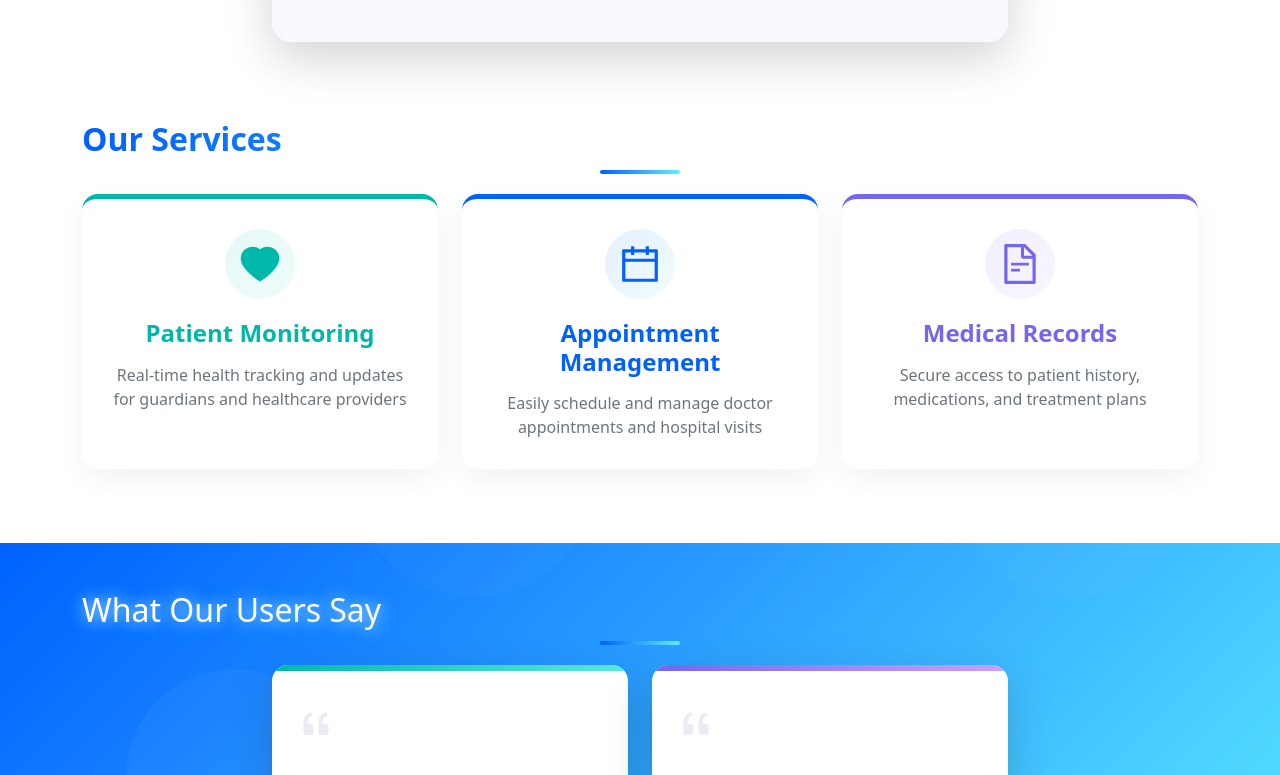
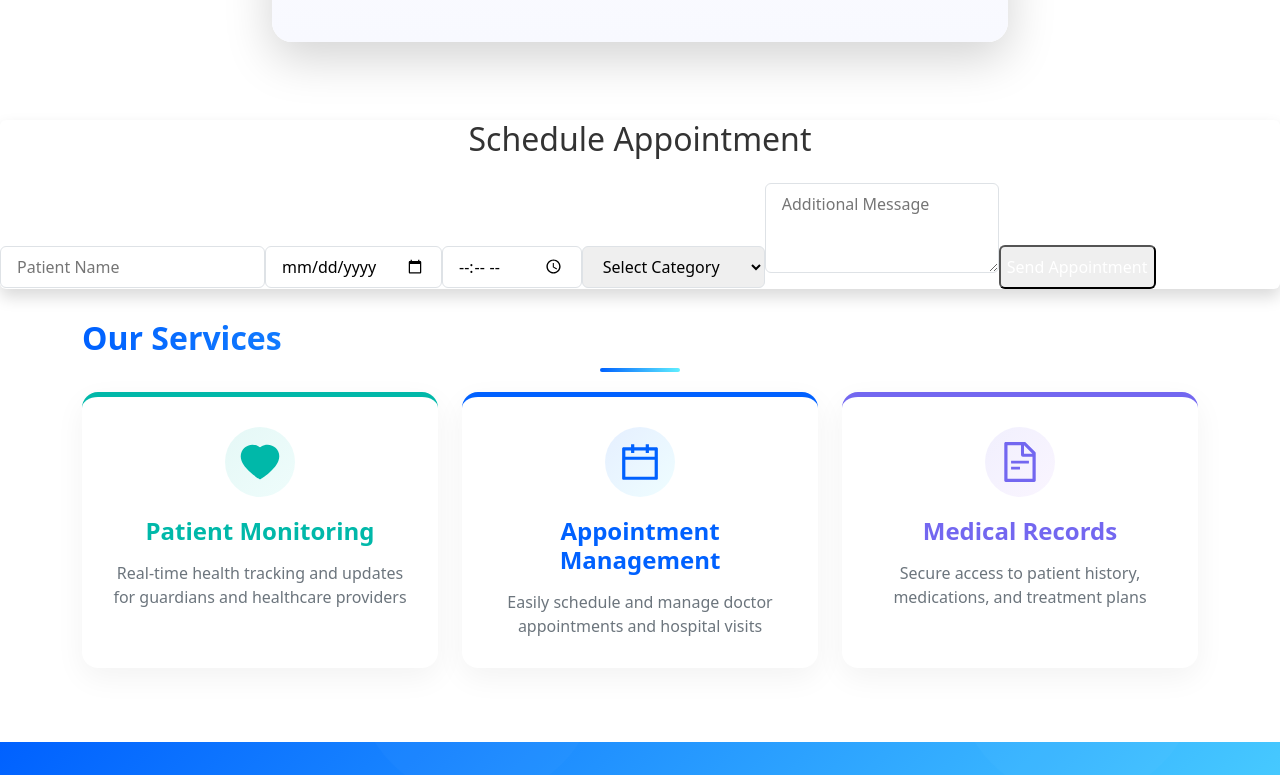
Before and after one commit to ankitavity/AI-Powered-Geriatric-Care, a React (Create React App) app in the folder client/: page / in a window 1280 px wide. Shown: the part 840-1615 px from the top of the page. Built offline with nearby package versions, Linux system fonts and the light colour scheme.

Commit message:
Add AppointmentForm component to Home page

```diff
--- a/client/src/pages/Home.js
+++ b/client/src/pages/Home.js
@@ -7,6 +7,7 @@ import {
   FileTextOutlined,
   HomeOutlined,
 } from "@ant-design/icons";
+import AppointmentForm from "../components/AppointmentForm";
 
 const Home = () => {
   return (
@@ -112,7 +113,7 @@ const Home = () => {
           </Col>
         </Row>
       </Container>
-
+      <AppointmentForm/>
       {/* Services Section with Enhanced Cards */}
       <Container className="benefits-section mb-5">
         <h2 className="text-center mb-4 section-title gradient-text">
```
